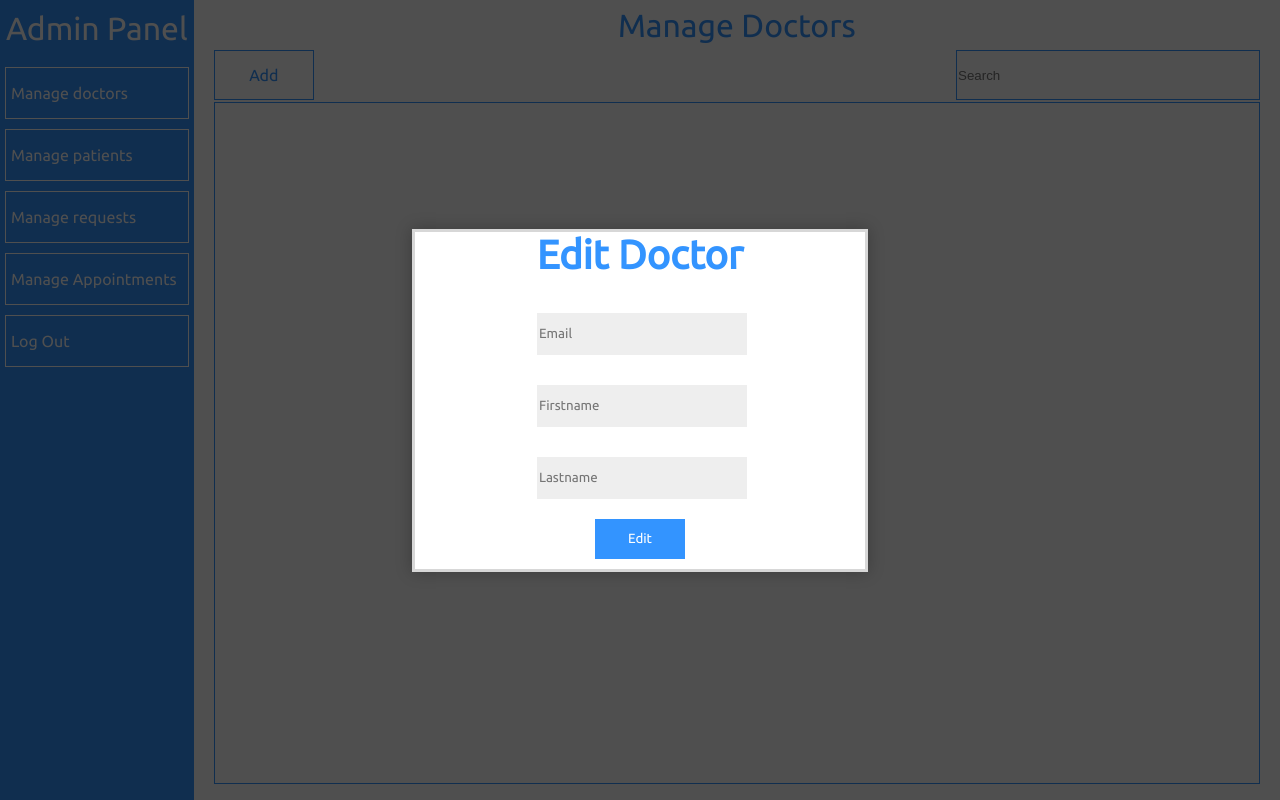
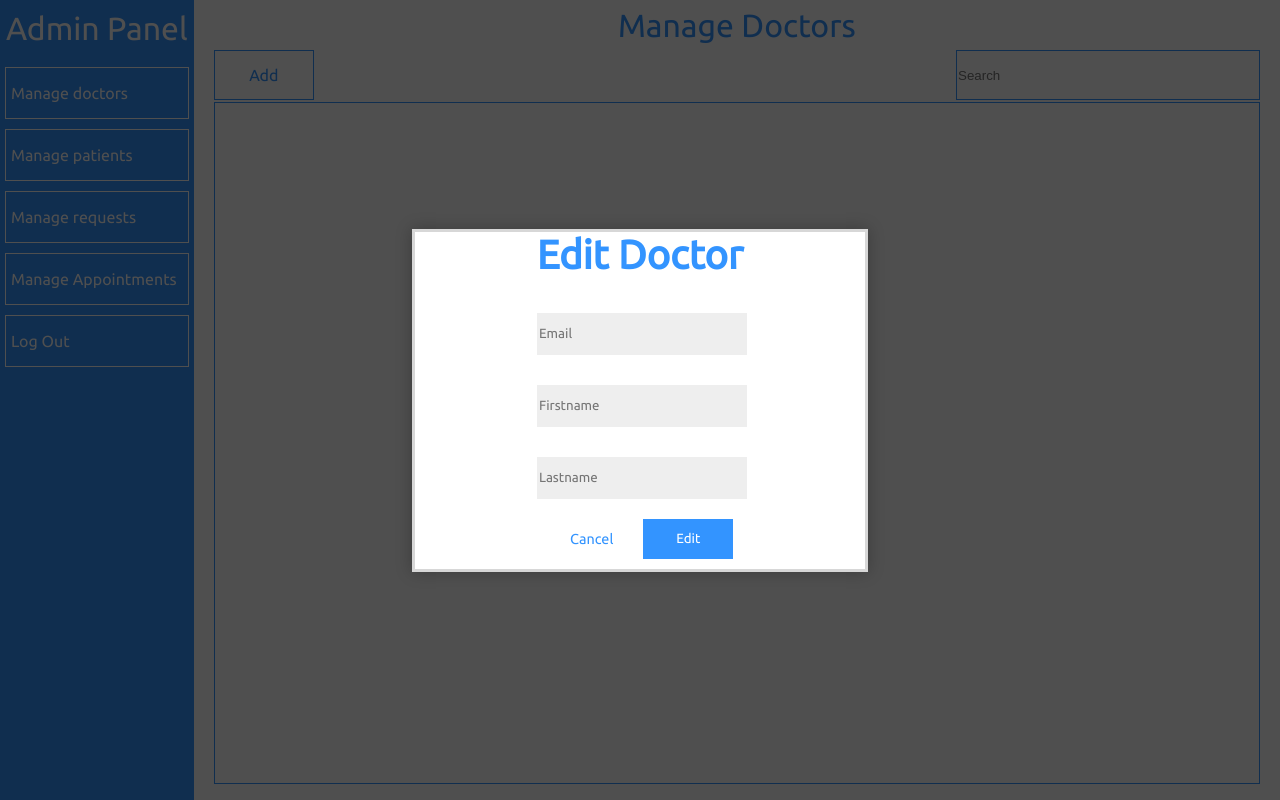
Before and after one commit to clarodanesh/AutoDoc, a CodeIgniter app: page /AutoDoc/index.php/admin_controller/ShowForm in a window 1280 px wide. Run offline with CodeIgniter, Linux system fonts and the light colour scheme; data that the repository does not hold is empty; some libraries are stand-ins or nearby versions.

Commit message:
edit feature allows user to cancel the modal

```diff
--- a/application/controllers/Admin_controller.php
+++ b/application/controllers/Admin_controller.php
@@ -59,6 +59,10 @@ class Admin_controller extends CI_Controller {
 
 	    $this->load->view('admin_panel');
 
+	    if(!$this->session->has_userdata('refFrom')){
+	        $this->session->set_userdata('refFrom', current_url());
+	    }
+
 	    $doctors = $this->Admin_model->GetDoctors();
 	    if($doctors->num_rows() > 0){
 	        foreach ($doctors->result() as $row){
@@ -100,4 +104,9 @@ class Admin_controller extends CI_Controller {
 	    redirect('/Admin_controller/ManageDoctors');
 	   //$this->Admin_model->UpdateDoctor($id);
 	}
+
+	public function CancelUpdate(){
+	    $refFrom = $this->session->userdata('refFrom');
+	    redirect($refFrom, 'refresh');
+	}
 }
--- a/application/views/admin_modal_form.php
+++ b/application/views/admin_modal_form.php
@@ -32,7 +32,10 @@ defined('BASEPATH') OR exit('No direct script access allowed');
                 <input class="admin-modal-form-input" type="text" name="lastname" id="lastname" placeholder="Lastname" required>
             </div>
 
-            <input class="admin-form-primary-btn" id="login-btn" type="submit" value="Edit">
+            <div class="modal-form-btn-container">
+                <a href="<?php echo base_url() . "index.php/Admin_controller/CancelUpdate"  ?>" class="admin-form-secondary-btn">Cancel</a>
+                <input class="admin-form-primary-btn" id="login-btn" type="submit" value="Edit">
+            </div>
         </div>
     <?php echo form_close();?>
 </div>
--- a/css/autodoc-admin.css
+++ b/css/autodoc-admin.css
@@ -265,3 +265,33 @@ body{
     transition: 0.2s;
     background-color: #7FBCFF;
 }
+
+.admin-form-secondary-btn{
+    font-family: 'Ubuntu', sans-serif;
+    margin-top: 20px;
+    -webkit-appearance: none;
+    border: none;
+    height: 40px;
+    line-height: 40px;
+    text-align: center;
+    width: 90px;
+    background-color: #FFFFFF;
+    color: #3394FF;
+    cursor: pointer;
+    margin-bottom: 10px;
+    font-size: 0.9rem;
+    text-decoration: none;
+}
+
+.admin-form-secondary-btn:hover{
+    box-shadow: 0px 0px 10px 0px rgba(0,0,0,0.35);
+    transition: 0.2s;
+    background-color: #FFFFFF;
+}
+
+.modal-form-btn-container{
+    display: flex;
+    flex-direction: row;
+    justify-content: space-evenly;
+    width: 200px;
+}
```
